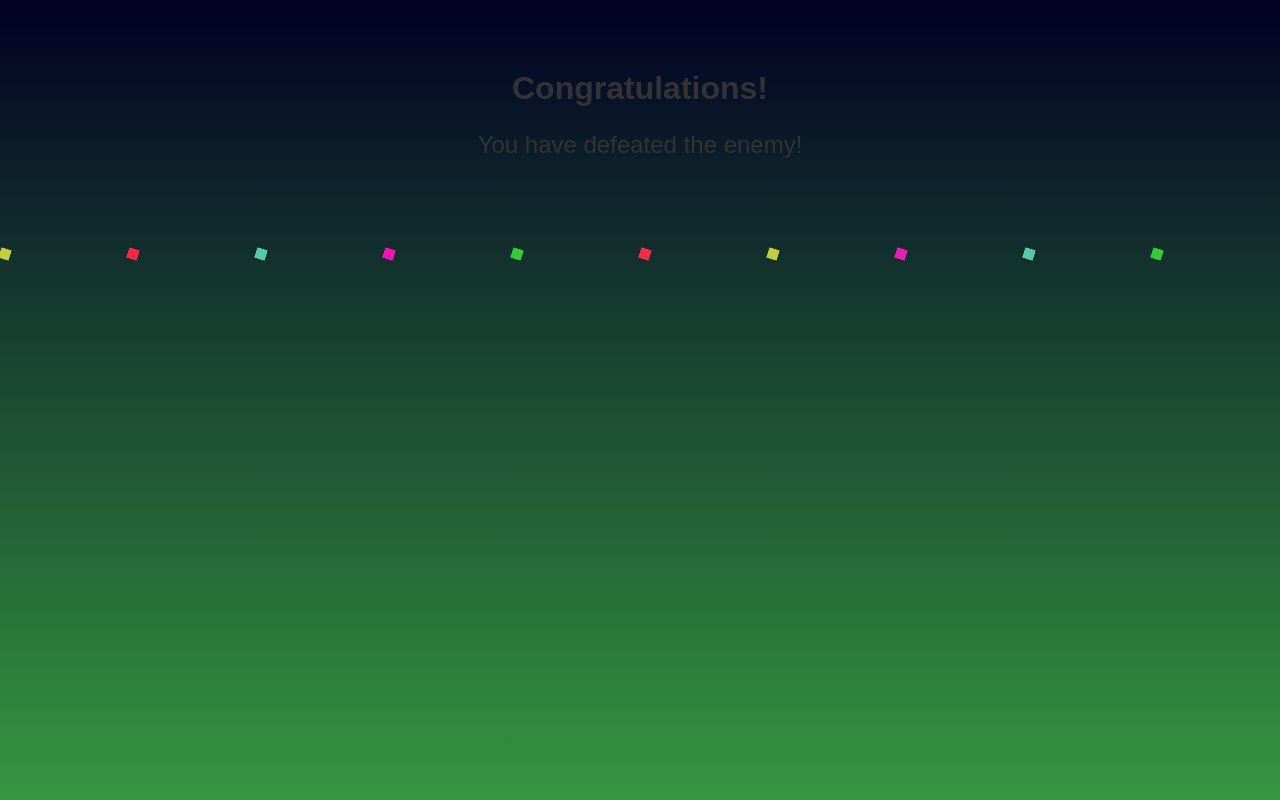
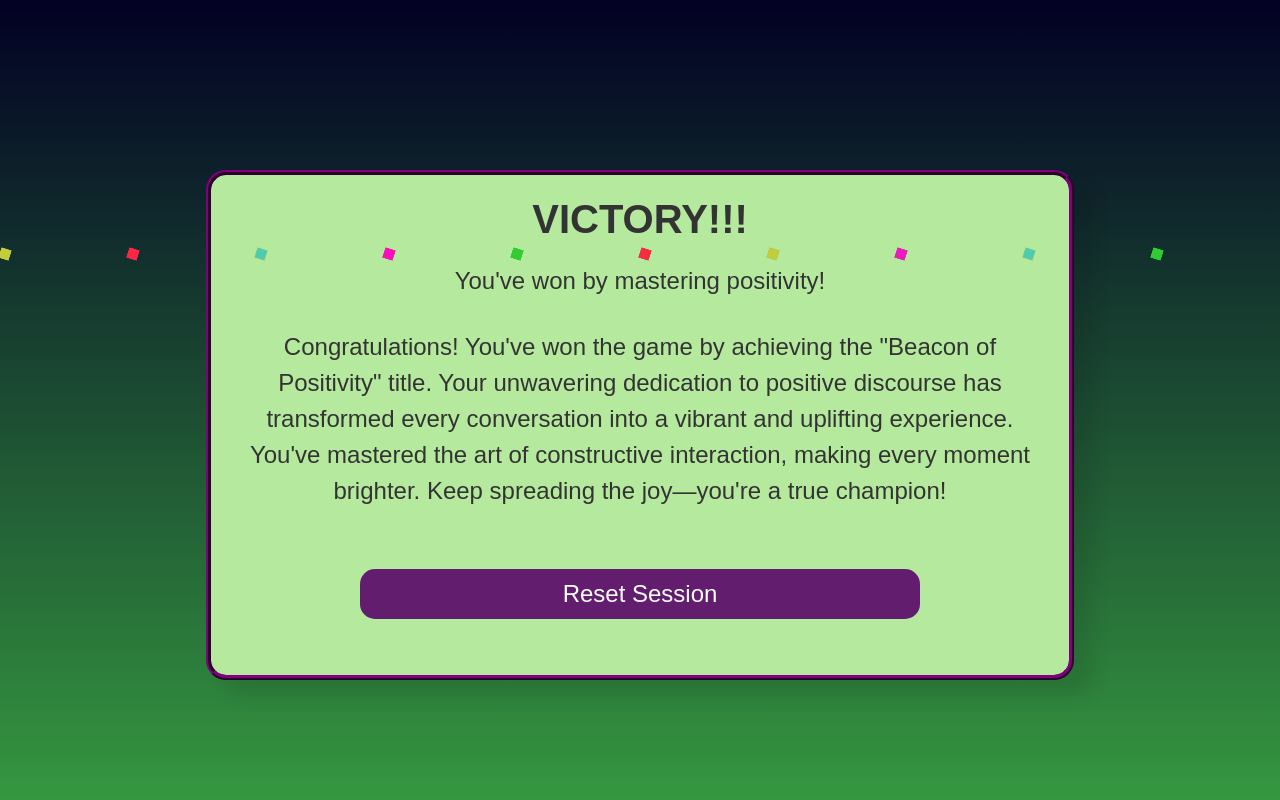
Before and after one commit to kevinkalkan/Humane-Touch, a Flask app: page /congratulations in a window 1280 px wide. Run offline with Flask 3, Linux system fonts and the light colour scheme; parts of the project's set-up code (start-up, migrations or seed data) failed here and were passed over; some libraries are stand-ins or nearby versions.

Commit message:
Added final pages

```diff
--- a/static/style.css
+++ b/static/style.css
@@ -92,6 +92,19 @@ button {
     font-size: 16px;
     margin-bottom: 10px;
 }
+.btn-primary {
+    width: 100%;
+    padding: 15px;
+    font-size: 24px;
+    background-color: #621d6e;
+    border: none;
+    border-radius: 15px;
+}
+
+.btn-primary:hover {
+    background-color: #c82333;
+}
+
 .option-button {
     /* width: 100%; */
     max-width: 350px;
@@ -115,9 +128,6 @@ button {
     background-color: #621d6e;
 }
 
-.btn-primary:hover {
-    background-color: #00ccff;
-}
 .question {
     text-align: center;
     flex-grow: 1;
@@ -259,8 +269,6 @@ button {
 
 .confetti-container {
     position: fixed;
-    top: 0;
-    left: 0;
     width: 100%;
     height: 100%;
     pointer-events: none;
--- a/templates/congratulations.html
+++ b/templates/congratulations.html
@@ -3,52 +3,45 @@
 <head>
     <meta charset="utf-8">
     <title>Congratulations</title>
+    <link rel="stylesheet" href="https://maxcdn.bootstrapcdn.com/bootstrap/4.5.2/css/bootstrap.min.css">
     <link rel="stylesheet" href="{{ url_for('static', filename='style.css') }}">
     <style>
-        .confetti {
-            position: absolute;
-            width: 10px;
-            height: 10px;
-            background-color: #ffcc00;
-            animation: confetti-fall 5s linear infinite, confetti-spin 2s linear infinite;
+        body {
+            display: flex;
+            justify-content: center;
+            align-items: center;
+            height: 100vh;
+            margin: 0;
+        }
+        .container {
+            margin-top: 50px;
+            padding: 20px;
+            width: 70%;
+            background-color: #b5ea9e;
+            border-radius: 20px;
+            border-color: purple;
+            border-width: thick;
+            border-style: ridge;
+            box-shadow: 19px 16px 20px rgba(0, 0, 0, 0.1);
         }
 
-        .confetti:nth-child(2n) {
-            background-color: #ff00ff;
+        h1 {
+            color: #333;
+            margin-bottom: 20px;
         }
 
-        .confetti:nth-child(3n) {
-            background-color: #00ccff;
-        }
-
-        .confetti:nth-child(4n) {
-            background-color: #ff3300;
-        }
-
-        .confetti:nth-child(5n) {
-            background-color: #33cc33;
-        }
-
-        @keyframes confetti-fall {
-            0% { top: -10px; left: calc(100% * var(--x)); opacity: 1; }
-            100% { top: 100%; left: calc(100% * var(--x)); opacity: 0; }
-        }
-
-        @keyframes confetti-spin {
-            0% { transform: rotate(0deg); }
-            100% { transform: rotate(360deg); }
-        }
-
-        .celebration {
-            text-align: center;
-            margin-top: 50px;
-        }
     </style>
 </head>
 <body>
-    <div class="celebration">
-        <h1>Congratulations!</h1>
-        <p>You have defeated the enemy!</p>
+    <div class="container">
+        <h1><b>VICTORY!!!</b></h1>
+        <p>You've won by mastering positivity!</p>
+        <p>Congratulations! You've won the game by achieving the "Beacon of Positivity" title. Your unwavering dedication to positive discourse has transformed every conversation into a vibrant and uplifting
+            experience. You've mastered the art of constructive interaction, making every moment brighter. Keep spreading the joy—you're a true champion!</p>
+        <form action="{{ url_for('reset_session') }}" method="POST">
+            <button type="submit" class="btn btn-primary mb-3">Reset Session</button>
+        </form>
+
     </div>
     <div class="confetti-container">
         {% for i in range(100) %}
```
Also changed, not shown: templates/congratulations_bro.html (+44 -4 lines), templates/game_over.html (+41 -5 lines), templates/index.html (+2 -23 lines).
